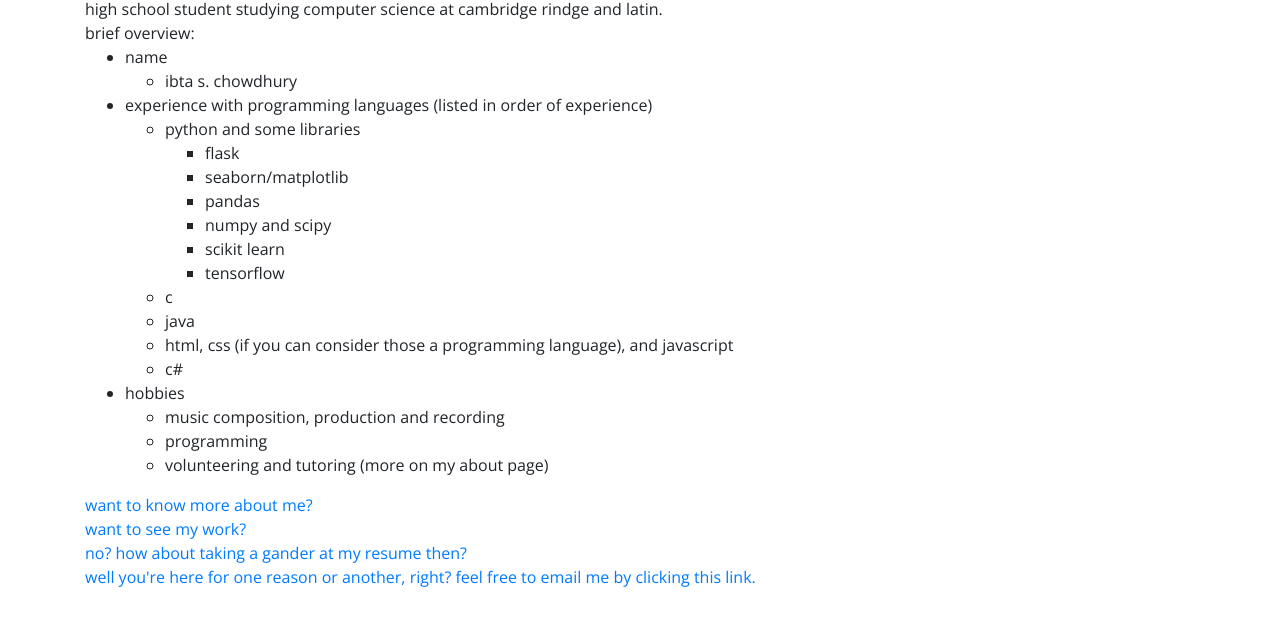
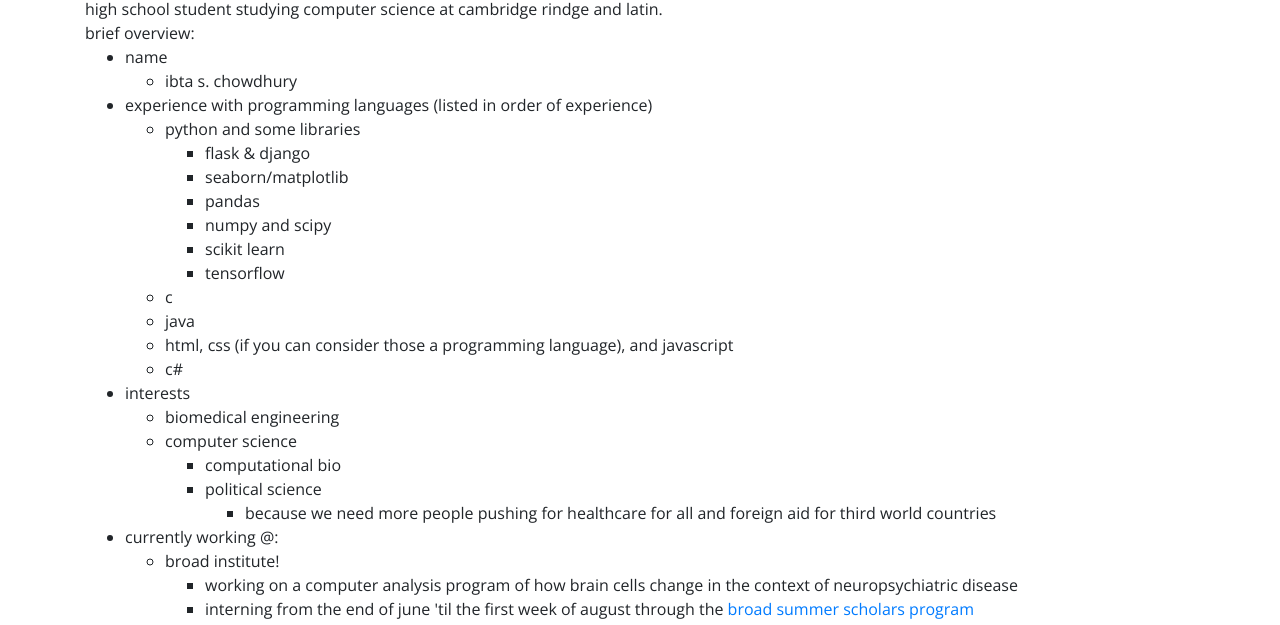
Before and after one commit to ibta/eeeebta.github.io-archive, a plain HTML site: page index.html in a window 1280 px wide. Shown: the part 115-740 px from the top of the page. Drawn offline with nearby package versions, Linux system fonts and the light colour scheme.

```diff
--- a/index.html
+++ b/index.html
@@ -61,7 +61,7 @@
                                     python and some libraries
                                     <ul>
                                         <li>
-                                            flask
+                                            flask & django
                                         </li>
                                         <li>
                                             seaborn/matplotlib
@@ -91,6 +91,36 @@
                                 </li>
                                 <li>
                                     c#
+                                </li>
+                            </ul>
+                        </li>
+                        <li>
+                            interests
+                            <ul>
+                                <li>biomedical engineering</li>
+                                <li>computer science</li>
+                                <ul>
+                                    <li>computational bio</li>
+                                </ul>
+                                <ul>
+                                    <li>
+                                        political science
+                                        <ul>
+                                            <li>because we need more people pushing for healthcare for all and foreign aid for third world countries</li>
+                                        </ul>
+                                    </li>
+                                </ul>
+                            </ul>
+                        </li>
+                        <li>
+                            currently working @:
+                            <ul>
+                                <li>
+                                    broad institute!
+                                    <ul>
+                                        <li>working on a computer analysis program of how brain cells change in the context of neuropsychiatric disease</li>
+                                        <li>interning from the end of june 'til the first week of august through the <a href="https://www.broadinstitute.org/partnerships/education/k-12-outreach/broad-summer-scholars-program">broad summer scholars program</a></li>
+                                    </ul>
                                 </li>
                             </ul>
                         </li>
```
